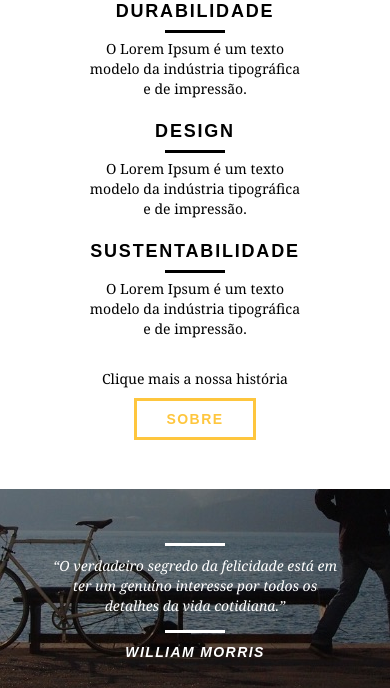
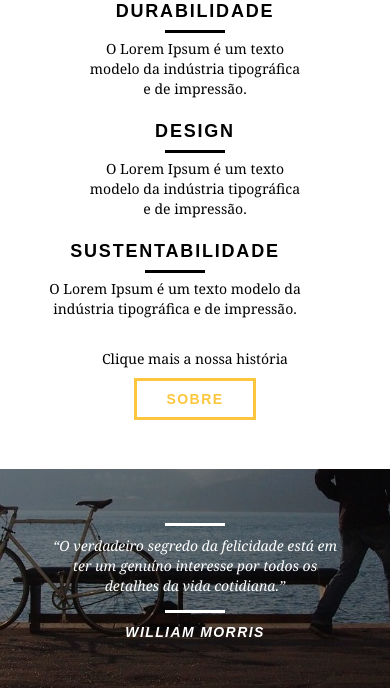
Before and after one commit to vivianequeiroz/bikcraft, a PHP site: page / in a window 390 px wide. Shown: the part 2999-3687 px from the top of the page. Run offline with PHP 8.4, Linux system fonts and the light colour scheme.

Commit message:
fix: remove of padding to centralize item

```diff
--- a/web/css/responsivo.css
+++ b/web/css/responsivo.css
@@ -82,6 +82,10 @@
 	background-size: cover;
 }
 
+.qualidade_lista li:nth-child(3) {
+	padding-left: 0px;
+}
+
 /*Call*/
 .call {
 	padding-top: 10px;
```
